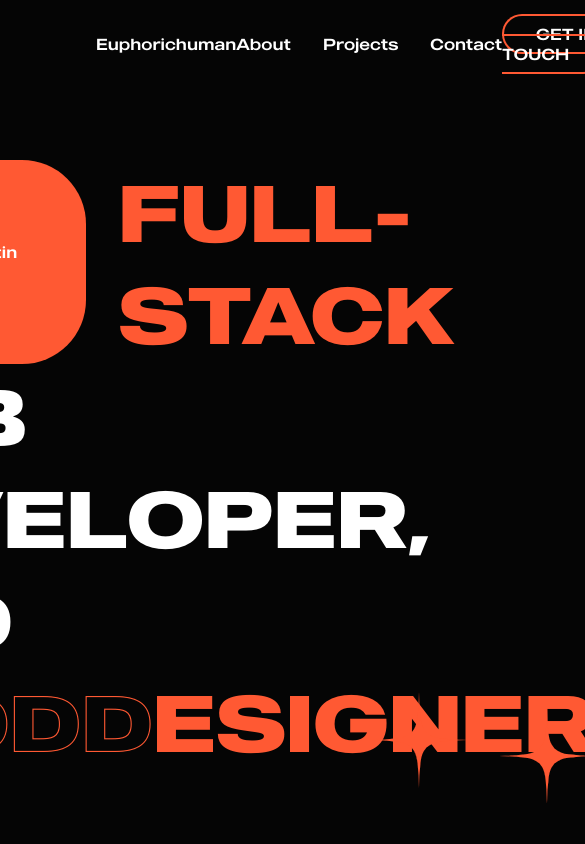
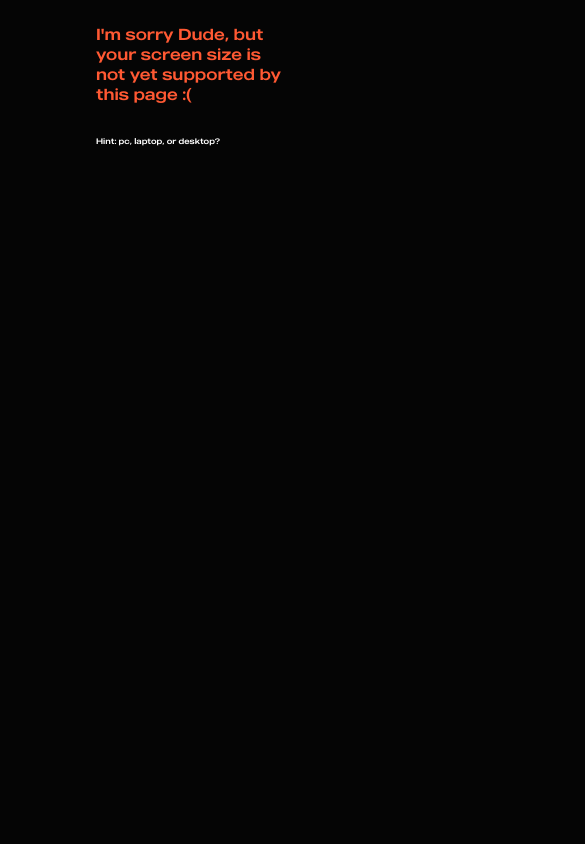
Before and after one commit to Euphorichuman/justme, a React (Create React App) app: page / in a window 390 px wide. Shown: the top 844 px of the page, 585 px wide, since content can reach past the window. Built offline with nearby package versions, Linux system fonts and the light colour scheme.

Commit message:
Add not found and not supported size screen pages

```diff
--- a/package.json
+++ b/package.json
@@ -13,6 +13,8 @@
     "@types/react-dom": "^18.0.5",
     "react": "^18.2.0",
     "react-dom": "^18.2.0",
+    "react-router-dom": "^6.3.0",
+    "react-router-hash-link": "^2.4.3",
     "react-scripts": "5.0.1",
     "sass": "^1.53.0",
     "typescript": "^4.7.4",
@@ -45,6 +47,7 @@
     ]
   },
   "devDependencies": {
+    "@types/react-router-hash-link": "^2.4.5",
     "gh-pages": "^4.0.0"
   }
 }
--- /dev/null
+++ b/src/App.tsx
@@ -0,0 +1,37 @@
+import React, { Fragment, useRef } from "react";
+import { Home } from "pages/home/Home";
+import { About } from "pages/about/About";
+import { Contact } from "pages/contact/Contact";
+import { Navbar } from "components/navbar/Navbar";
+import { Footer } from "components/footer/Footer";
+
+export default function App() {
+  const contactRef = useRef<null | HTMLDivElement>(null);
+  const aboutRef = useRef<null | HTMLDivElement>(null);
+
+  const scrollToSection = (el: string) => {
+    if (el === "contact") {
+      contactRef.current!.scrollIntoView({
+        behavior: "smooth",
+        block: "start",
+      });
+    }
+
+    if (el === "about") {
+      aboutRef.current!.scrollIntoView({
+        behavior: "smooth",
+        block: "start",
+      });
+    }
+  };
+
+  return (
+    <Fragment>
+      <Navbar scrollToSectionAction={scrollToSection} />
+      <Home />
+      <About refProp={aboutRef} />
+      <Contact refProp={contactRef} />
+      <Footer />
+    </Fragment>
+  );
+}
--- a/src/components/navbar/Navbar.tsx
+++ b/src/components/navbar/Navbar.tsx
@@ -2,10 +2,10 @@ import React from "react";
 import "./Navbar.scss";
 
 interface IProps {
-  contactAction: (el: string) => void;
+  scrollToSectionAction: (el: string) => void;
 }
 
-export function Navbar({ contactAction }: IProps) {
+export function Navbar({ scrollToSectionAction }: IProps) {
 
   const notAvailable = () => {
     alert("This feature is not available yet");
@@ -15,9 +15,9 @@ export function Navbar({ contactAction }: IProps) {
     <nav className="navbar">
       <div className="navbar__title">Euphorichuman</div>
       <div className="navbar__options">
-        <div className="navbar__option hover-primary-color" onClick={() => contactAction('about')}>About</div>
+        <div className="navbar__option hover-primary-color" onClick={() => scrollToSectionAction('about')}>About</div>
         <div className="navbar__option hover-primary-color" onClick={notAvailable}>Projects</div>
-        <div className="navbar__option hover-primary-color" onClick={() => contactAction('contact')}>
+        <div className="navbar__option hover-primary-color" onClick={() => scrollToSectionAction('contact')}>
           Contact
         </div>
       </div>
--- a/src/index.scss
+++ b/src/index.scss
@@ -41,7 +41,9 @@ body {
   color: white;
 }
 
-*, *:before, *:after {
+*,
+*:before,
+*:after {
   box-sizing: inherit;
 }
 
@@ -106,6 +108,14 @@ a {
   font-family: "MADE Outer Outline Sans", sans-serif;
 }
 
+.text-2xl {
+  font-size: 2rem;
+}
+
+.text-xs {
+  font-size: 0.5rem;
+}
+
 .row {
   display: flex;
   flex-direction: row;
--- a/src/index.tsx
+++ b/src/index.tsx
@@ -1,13 +1,33 @@
-import React from 'react';
-import ReactDOM from 'react-dom/client';
-import './index.scss';
-import Home from 'pages/home/Home';
+import React from "react";
+import ReactDOM from "react-dom/client";
+import { BrowserRouter, Route, Routes } from "react-router-dom";
+import "./index.scss";
+import App from "App";
+import { NotFound } from "pages/not-found/NotFound";
+import { NotSupportedScreen } from "pages/not-supported-screen/NotSupportedScreen";
+
+const isSupportedScreen = () => {
+  const width = window.innerWidth;
+  return width >= 1024;
+};
 
 const root = ReactDOM.createRoot(
-  document.getElementById('root') as HTMLElement
+  document.getElementById("root") as HTMLElement
 );
+
 root.render(
   <React.StrictMode>
-    <Home />
+    <BrowserRouter>
+      <Routes>
+        {isSupportedScreen() ? (
+          <>
+            <Route path="/" element={<App />} />
+            <Route path="*" element={<NotFound />} />
+          </>
+        ) : (
+          <Route path="*" element={<NotSupportedScreen />} />
+        )}
+      </Routes>
+    </BrowserRouter>
   </React.StrictMode>
 );
--- a/src/pages/home/Home.tsx
+++ b/src/pages/home/Home.tsx
@@ -1,35 +1,11 @@
-import React, { Fragment, useRef } from "react";
-import { About } from "pages/about/About";
-import { Contact } from "pages/contact/Contact";
-import { Navbar } from "components/navbar/Navbar";
-import { Footer } from "components/footer/Footer";
+import React from "react";
+
 import "./Home.scss";
 
 import { ReactComponent as StarSvg } from "assets/shapes/star.svg";
 
-export default function Home() {
-  const contactRef = useRef<null | HTMLDivElement>(null);
-  const aboutRef = useRef<null | HTMLDivElement>(null);
-
-  const scrollToContact = (el: string) => {
-    if (el === "contact") {
-      contactRef.current!.scrollIntoView({
-        behavior: "smooth",
-        block: "start",
-      });
-    }
-
-    if (el === "about") {
-      aboutRef.current!.scrollIntoView({
-        behavior: "smooth",
-        block: "start",
-      });
-    }
-  };
-
+export function Home() {
   return (
-    <Fragment>
-      <Navbar contactAction={scrollToContact} />
     <section className="home">
       <div className="home__content">
         <div className="home__large-text">
@@ -54,9 +30,5 @@ export default function Home() {
         </div>
       </div>
     </section>
-      <About refProp={aboutRef} />
-      <Contact refProp={contactRef} />
-      <Footer />
-    </Fragment>
   );
 }
--- /dev/null
+++ b/src/pages/not-found/NotFound.scss
@@ -0,0 +1,23 @@
+.not-found {
+  display: flex;
+  flex-direction: column;
+  justify-content: space-between;
+  position: absolute;
+  top: 1.5rem;
+  right: 6rem;
+  bottom: 1.5rem;
+  left: 6rem;
+
+  .not-found__content {
+    display: flex;
+    flex-direction: column;
+    align-items: center;
+    justify-content: center;
+
+    .not-found__extra-large-text {
+      font-size: 12rem;
+      font-weight: bold;
+      margin-bottom: 2rem;
+    }
+  }
+}
--- /dev/null
+++ b/src/pages/not-found/NotFound.tsx
@@ -0,0 +1,18 @@
+import React, { Fragment } from "react";
+import { Footer } from "components/footer/Footer";
+
+import "./NotFound.scss";
+
+export function NotFound() {
+  return (
+    <Fragment>
+      <div className="not-found">
+        <div className="not-found__content">
+          <div className="not-found__extra-large-text text-primary">404</div>
+          <div>Page not found :(</div>
+        </div>
+        <Footer />
+      </div>
+    </Fragment>
+  );
+}
--- /dev/null
+++ b/src/pages/not-supported-screen/NotSupportedScreen.scss
@@ -0,0 +1,5 @@
+.not-supported-screen {
+  display: flex;
+  flex-direction: column;
+  gap: 2rem;
+}
--- /dev/null
+++ b/src/pages/not-supported-screen/NotSupportedScreen.tsx
@@ -0,0 +1,14 @@
+import React from "react";
+
+import "./NotSupportedScreen.scss";
+
+export function NotSupportedScreen() {
+  return (
+    <div className="not-supported-screen">
+      <div className="text-xl text-primary">
+        I'm sorry Dude, but your screen size is not yet supported by this page :(
+      </div>
+      <div className="text-xs">Hint: pc, laptop, or desktop?</div>
+    </div>
+  );
+}
```
Also changed, not shown: 1 other file (tests, documents, lock files or other folders). Lines whose indentation alone changed are shown as unchanged.
